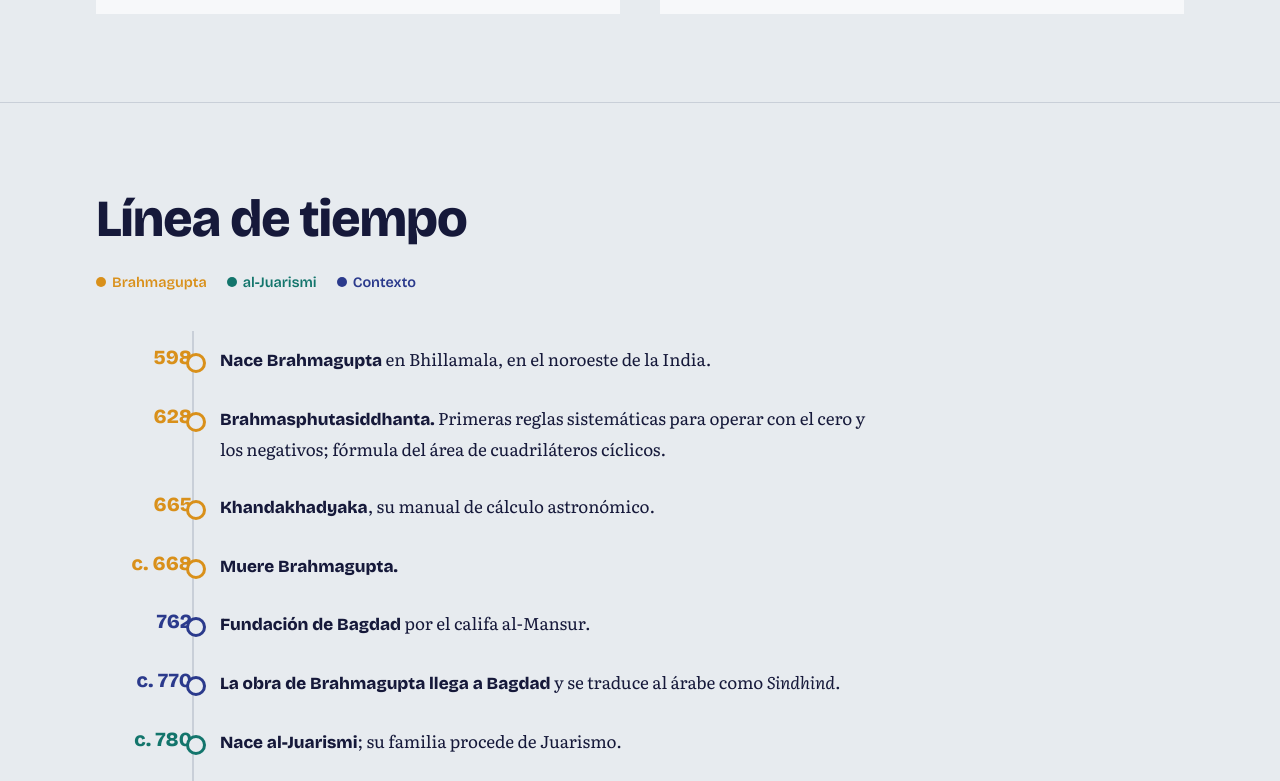
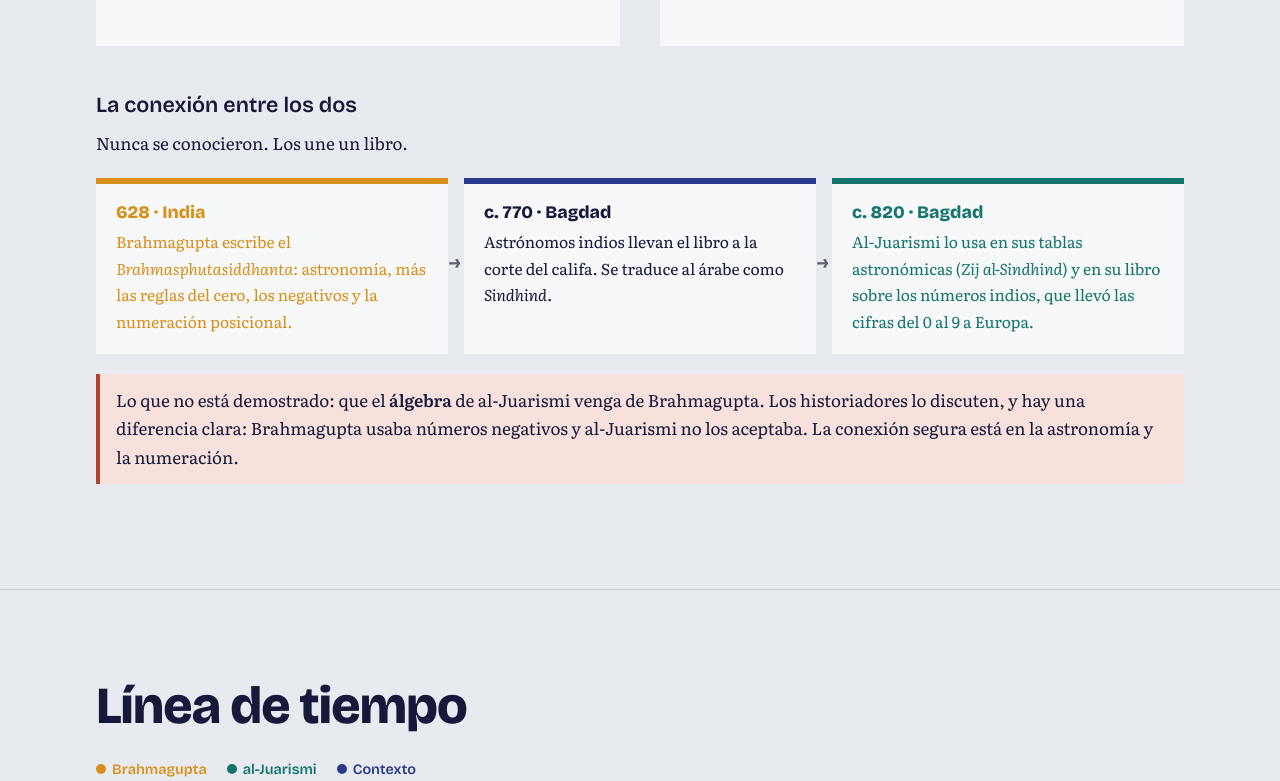
Before and after one commit to Botero56/electica_cps_final, a plain HTML site: page index.html in a window 1280 px wide. Shown: the part 1816-2597 px from the top of the page. Drawn offline with nearby package versions, Linux system fonts and the light colour scheme.

Commit message:
Agregar la conexión entre Brahmagupta y al-Juarismi y aclarar el ejercicio
- Corregir la portada: el libro de Brahmagupta se usó en astronomía y numeración, no está demostrado que en el álgebra
- Nueva sección de conexión en Biografía
- Explicar de dónde sale el 39 y por qué el lado mide x + 5
- Cortar los enlaces largos de Fuentes en celulares angostos

Co-Authored-By: Claude Opus 5.5 <noreply@anthropic.com>

```diff
--- a/index.html
+++ b/index.html
@@ -68,6 +68,14 @@ blockquote{margin:0 0 8px;padding-left:20px;border-left:4px solid var(--azafran)
 .ficha dl{display:grid;grid-template-columns:auto 1fr;gap:4px 16px;margin:0 0 20px;font-size:.95rem}
 .ficha dt{font-family:var(--display);font-weight:600;color:var(--gris)}
 .ficha dd{margin:0}
+.conexion{margin-top:48px}
+.cadena{list-style:none;padding:0;margin:20px 0;display:grid;grid-template-columns:repeat(3,1fr);gap:16px;counter-reset:none}
+.cadena li{background:var(--papel);padding:18px 20px;border-top:6px solid var(--indigo);font-size:.98rem;position:relative}
+.cadena li.b{border-color:var(--azafran)} .cadena li.j{border-color:var(--azulejo)}
+.cadena li b{display:block;font:800 1.1rem var(--display);margin-bottom:6px}
+.cadena li+li::before{content:"→";position:absolute;left:-15px;top:40%;font:800 1.1rem var(--display);color:var(--gris)}
+.limite{border-left:4px solid #B3412B;background:#F8E1DC;padding:12px 16px;max-width:none}
+@media (max-width:820px){.cadena{grid-template-columns:1fr}.cadena li+li::before{content:"↓";left:50%;top:-20px}}
 
 /* línea de tiempo */
 .tl{list-style:none;margin:40px 0 0;padding:0;position:relative}
@@ -142,6 +150,7 @@ audio{width:100%}
 
 /* fuentes / IA */
 .fuentes{padding-left:1.2em}
+.fuentes a{overflow-wrap:anywhere}
 .fuentes li{margin-bottom:12px;padding-left:1.5em;text-indent:-1.5em;list-style:none;max-width:80ch}
 table{border-collapse:collapse;width:100%;margin-top:32px;background:var(--papel);font-size:.95rem}
 th,td{text-align:left;padding:12px 14px;border-bottom:1px solid var(--linea);vertical-align:top}
@@ -185,7 +194,7 @@ footer{background:var(--tinta);color:#C9CDE8;padding:32px 0;font-size:.9rem}
       <p class="nombres"><span class="b">Brahmagupta</span> (c. 598–c. 668) y <span class="j">al-Juarismi</span> (c. 780–c. 850)</p>
       <blockquote>Una deuda menos cero es una deuda. Una fortuna menos cero es una fortuna.</blockquote>
       <p class="cita-fuente">Brahmagupta, <i>Brahmasphutasiddhanta</i> (628), cap. 18 — paráfrasis en español</p>
-      <p class="lead">Un astrónomo de la India escribió las reglas para operar con el cero y los números negativos. Ciento cincuenta años después, su libro llegó a Bagdad, y un sabio de la Casa de la Sabiduría lo usó para construir el álgebra. Esta es la historia de esos dos hombres.</p>
+      <p class="lead">Un astrónomo de la India escribió las reglas para operar con el cero y los números negativos. Ciento cincuenta años después, su libro llegó a Bagdad, y un sabio de la Casa de la Sabiduría lo usó en su astronomía y en su libro sobre los números indios, mientras escribía el primer libro de álgebra. Esta es la historia de esos dos hombres.</p>
     </div>
     <figure class="retratos">
       <div class="retrato b"><img src="img/brahmagupta.jpg" alt="Representación artística de Brahmagupta con túnica naranja, sentado ante una tabla de números" width="387" height="340"><span>Brahmagupta</span></div>
@@ -225,6 +234,17 @@ footer{background:var(--tinta);color:#C9CDE8;padding:32px 0;font-size:.9rem}
         <p>Trabajó en Bagdad, capital del califato abasí, bajo el califa al-Mamún (813–833), que apoyó la <b>Casa de la Sabiduría</b>: un centro donde se traducían al árabe textos griegos, persas e indios. Hacia 820 era astrónomo de la casa y responsable de su biblioteca.</p>
         <p>Allí escribió el <i>Libro breve sobre el cálculo por restauración y equilibrio</i>, del que viene la palabra <b>álgebra</b>, y un tratado sobre los números indios cuya traducción latina convirtió su nombre en <b>algoritmo</b>. También ayudó a medir el tamaño de la Tierra y a hacer un mapa del mundo para el califa.</p>
       </article>
+    </div>
+
+    <div class="conexion">
+      <h3>La conexión entre los dos</h3>
+      <p>Nunca se conocieron. Los une un libro.</p>
+      <ol class="cadena">
+        <li class="b"><b>628 · India</b>Brahmagupta escribe el <i>Brahmasphutasiddhanta</i>: astronomía, más las reglas del cero, los negativos y la numeración posicional.</li>
+        <li class="p"><b>c. 770 · Bagdad</b>Astrónomos indios llevan el libro a la corte del califa. Se traduce al árabe como <i>Sindhind</i>.</li>
+        <li class="j"><b>c. 820 · Bagdad</b>Al-Juarismi lo usa en sus tablas astronómicas (<i>Zij al-Sindhind</i>) y en su libro sobre los números indios, que llevó las cifras del 0 al 9 a Europa.</li>
+      </ol>
+      <p class="limite">Lo que no está demostrado: que el <b>álgebra</b> de al-Juarismi venga de Brahmagupta. Los historiadores lo discuten, y hay una diferencia clara: Brahmagupta usaba números negativos y al-Juarismi no los aceptaba. La conexión segura está en la astronomía y la numeración.</p>
     </div>
   </div>
 </section>
@@ -296,11 +316,12 @@ footer{background:var(--tinta);color:#C9CDE8;padding:32px 0;font-size:.9rem}
         <p>Su ejemplo más famoso: «un cuadrado y diez raíces son iguales a treinta y nueve».</p>
         <div class="ejercicio">
           <h3>Ejercicio resuelto: x² + 10x = 39</h3>
+          <p style="font-size:.95rem">El 39 es el dato del problema: es el área del cuadrado x² más los dos rectángulos de 5x. Se busca x.</p>
           <ol>
             <li>Toma la mitad de las raíces: 10 ÷ 2 = <b>5</b>.</li>
             <li>Multiplícala por sí misma: 5 × 5 = <b>25</b>.</li>
             <li>Súmala a 39: 39 + 25 = <b>64</b>. Ahora <span class="formula">(x + 5)² = 64</span>.</li>
-            <li>Saca la raíz: √64 = <b>8</b>, así que x + 5 = 8.</li>
+            <li>Saca la raíz: √64 = <b>8</b>. El lado del cuadrado grande está hecho de dos tramos, x y 5, así que x + 5 = 8.</li>
             <li>Resta la mitad de las raíces: 8 − 5 = <b>3</b>. Comprobación: 9 + 30 = 39.</li>
           </ol>
           <p style="margin:12px 0 0;font-size:.95rem">La otra solución, x = −13, no aparece en su libro: al-Juarismi solo aceptaba soluciones positivas.</p>
```
